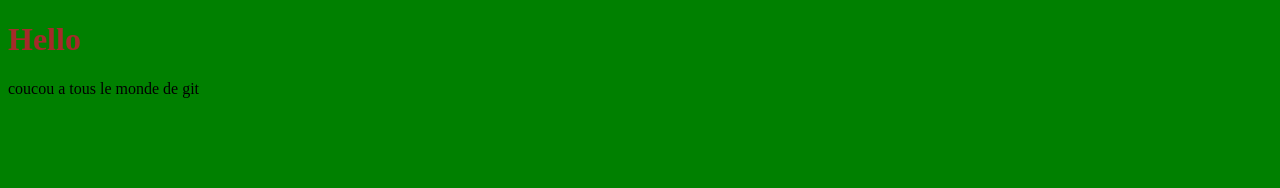
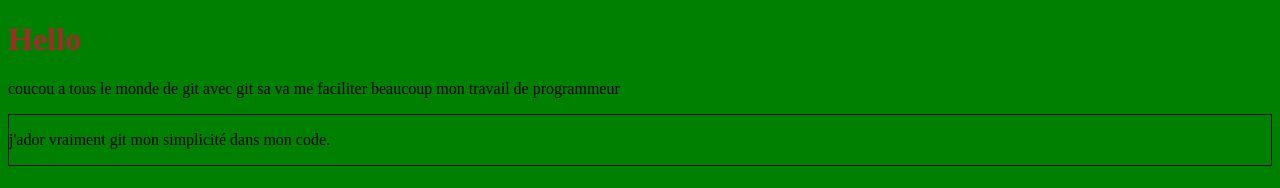
Before and after one commit to Koly93/Galasio, a plain HTML site: page index.html in a window 1280 px wide. Drawn offline with Linux system fonts and the light colour scheme.

Commit message:
j'ai changer la couleur du bordure

```diff
--- a/index.html
+++ b/index.html
@@ -15,9 +15,18 @@
             color: brown;
             font-weight: bold;
         }
+        #c1
+        {
+            border:1px solid rgb(15, 15, 15);
+        }
     </style>
     <h1>Hello</h1>
-    <p>coucou a tous le monde de git</p>
+    <p>coucou a tous le monde de git
+        avec git sa va me faciliter beaucoup mon  travail de programmeur
+    </p>
+    <div id="c1">
+       <p> j'ador vraiment git mon simplicité dans mon code.</p>
+    </div>
 
 
 </body>
```
